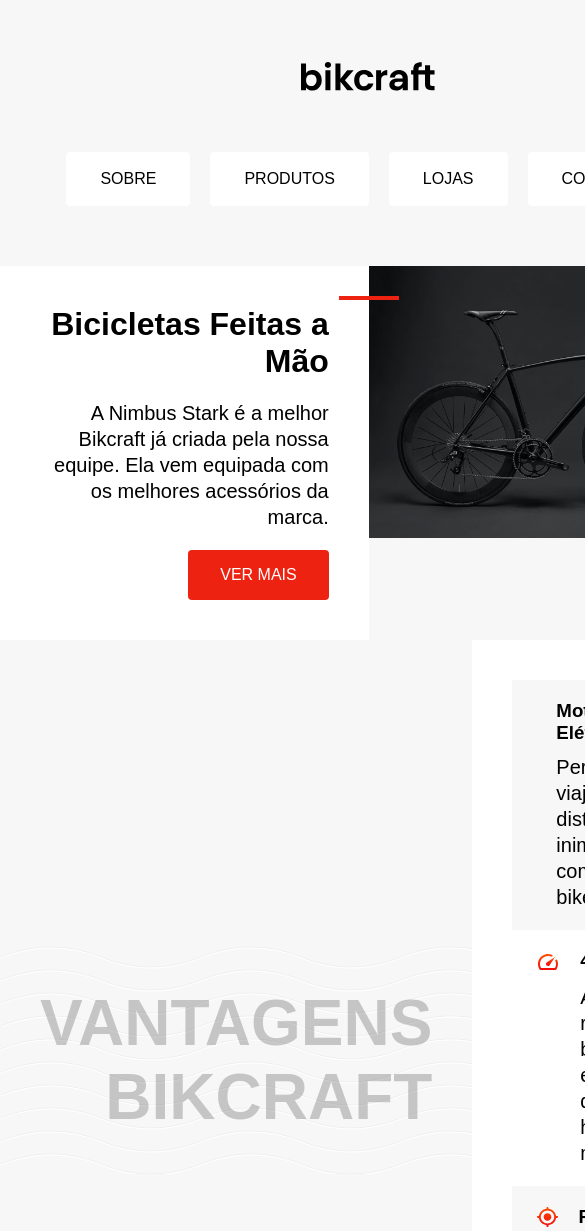
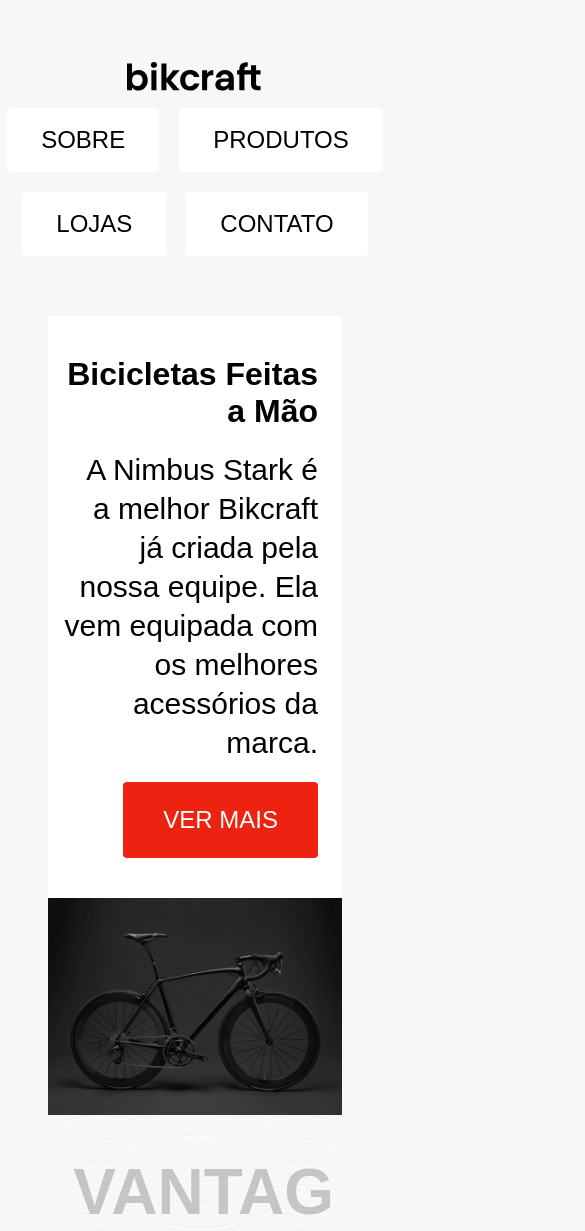
Before and after one commit to EnzoOkuizumiFiap/Origamid-Front-end, a plain HTML site: page F0218 - Exercício bikcraft responsivo/index.html in a window 390 px wide. Shown: the top 1231 px of the page, 585 px wide, since content can reach past the window. Drawn offline with Linux system fonts and the light colour scheme.

Commit message:
F218 - Finalizei o Exercício bikcraft responsivo

```diff
--- a/F0218 - Exercício bikcraft responsivo/index.html
+++ b/F0218 - Exercício bikcraft responsivo/index.html
@@ -27,7 +27,7 @@
                 <a class="botao" href="#">Ver Mais</a>
             </div>
 
-            <img src="./img/bicicleta.jpg" alt="Bicicleta Bikcraft Preta" />
+            <img class="imagem-bike" src="./img/bicicleta.jpg" alt="Bicicleta Bikcraft Preta" />
         </article>
 
         <article class="conteudo" aria-labelledby="label-vantagens">
--- a/F0218 - Exercício bikcraft responsivo/style.css
+++ b/F0218 - Exercício bikcraft responsivo/style.css
@@ -127,7 +127,7 @@ ul {
 
 .vantagens-item {
   display: grid;
-  grid-template-columns: auto 1fr;
+  grid-template-columns: minmax(40px, auto) 1fr;
   gap: 10px 20px;
   padding: 1.25rem;
   border-left: 0.25em solid transparent; /*Meu Deus, era só colocar transparent!*/
@@ -152,3 +152,65 @@ ul {
   padding: 40px;
   box-sizing: border-box;
 }
+
+/*media queries */
+
+@media(max-width: 800px) {
+  .header {
+    gap: 1rem;
+  }
+
+  .introducao {
+    padding-left: 1rem;
+    padding-right: 1.5rem;
+    font-size: 1.5rem;
+  }
+
+  .introducao a {
+    padding: 1.5rem 2.5rem;
+  }
+
+  .subtitulo {
+    word-break: break-word;
+    padding-left: 0.5rem;
+    padding-right: 0.5rem;
+  }
+
+  .vantagens {
+    padding-left: 0.5rem;
+    padding-right: 0.5rem;
+  }
+
+  .imagem-bike {
+    height: 100%;
+    object-fit: cover;
+    object-position: top center;
+  }
+
+}
+
+@media(max-width: 550px) {
+  .conteudo {
+    grid-template-columns: 1fr;
+    padding-left: 3rem;
+    padding-right: 3rem;
+  }
+
+  .imagem-bike {
+    height: 100%;
+    object-fit: cover;
+    object-position: top left;
+  }
+
+  .introducao h1:before {
+    display: none;
+  }
+
+  main {
+    font-size: 1.2rem;
+  }
+
+  .menu a {
+    font-size: 1.5rem;
+  }
+}
```
